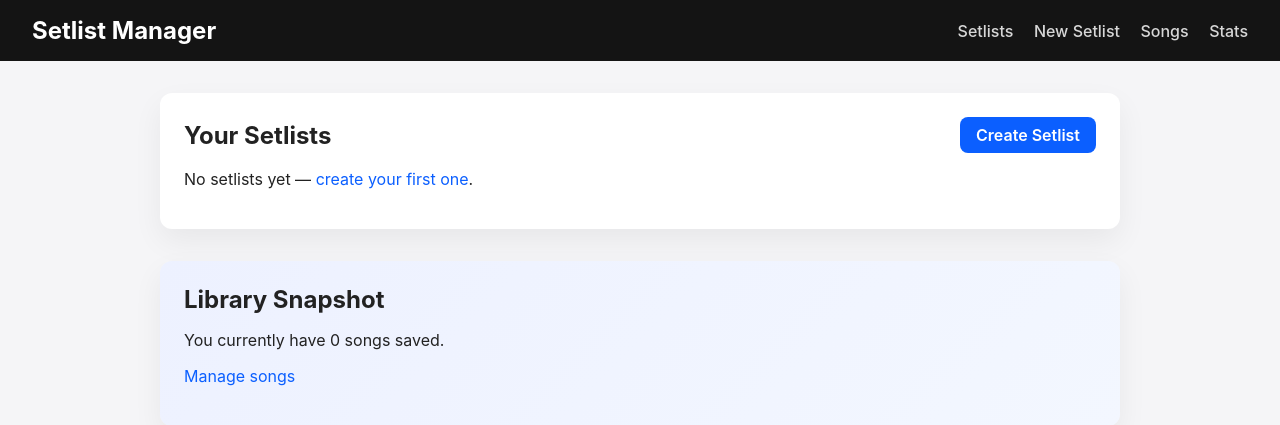
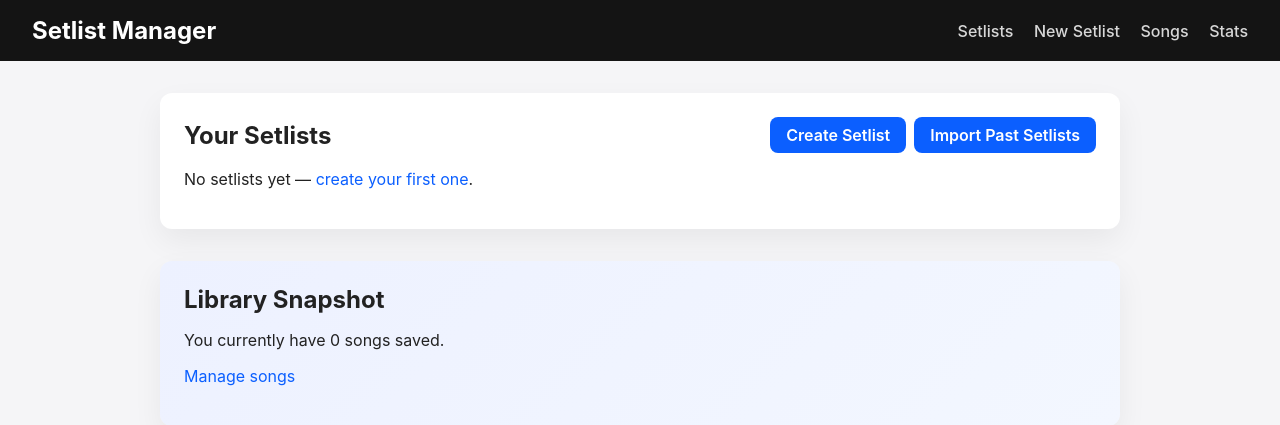
Before and after one commit to Mrjmbjmb/setlist-manager, a Flask app: page / in a window 1280 px wide. Shown: the top 425 px of the page. Run offline with Flask 3, Linux system fonts and the light colour scheme.

Commit message:
added link to import setlists

```diff
--- a/setlist_manager/templates/index.html
+++ b/setlist_manager/templates/index.html
@@ -8,6 +8,7 @@
         <h2>Your Setlists</h2>
         <div class="panel-actions">
             <a class="button" href="{{ url_for('setlists.create_setlist') }}">Create Setlist</a>
+            <a class="button" href="{{ url_for('setlists.import_setlists') }}">Import Past Setlists</a>
         </div>
     </header>
 
```
